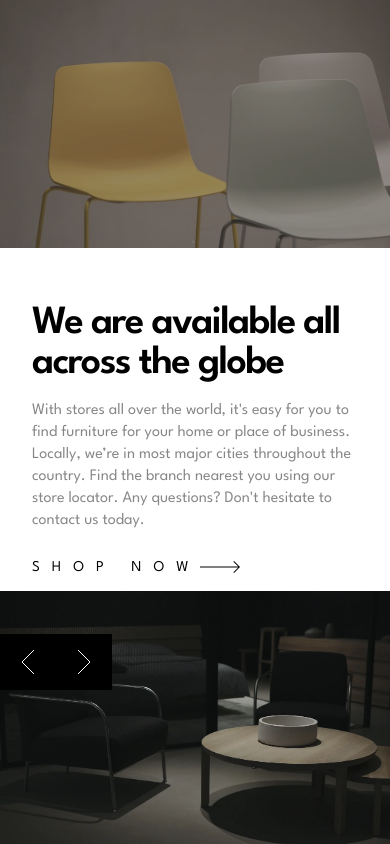
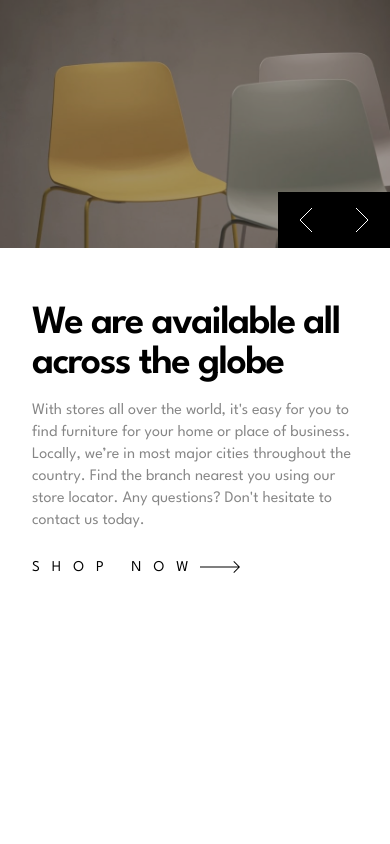
Before and after one commit to KoenvandenBerg/frontendmentor-room-homepage, a React (Vite) app: page / in a window 390 px wide. Shown: the top 844 px of the page. Built offline with nearby package versions, Linux system fonts and the light colour scheme.

Commit message:
Increase TopSection responsiveness

```diff
--- a/src/components/Homepage/CarouselButtons.tsx
+++ b/src/components/Homepage/CarouselButtons.tsx
@@ -5,7 +5,7 @@ type CarouselButtonProps = {
 
 export default function CarouselButtons(props: CarouselButtonProps) {
   return (
-    <nav className="h-[3.5rem] desktop:h-[5rem] w-[7rem] desktop:w-[10rem] flex absolute desktop:left-0 desktop:bottom-0">
+    <nav className="h-[3.5rem] desktop:h-[5rem] w-[7rem] desktop:w-[10rem] flex absolute desktop:left-0 right-0 desktop:top-[calc(100%-5rem)] top-[-3.5rem]">
       <button
         onClick={() => props.previous()}
         className="h-[3.5rem] w-[3.5rem] desktop:h-[5rem] desktop:w-[5rem] flex justify-center items-center bg-black hover:bg-dark-gray transition-colors duration-300"
--- a/src/components/Homepage/TopSection.tsx
+++ b/src/components/Homepage/TopSection.tsx
@@ -43,11 +43,11 @@ export default function TopSection() {
   }, [currentSection]);
 
   return (
-    <section className="h-[70%] flex flex-col desktop:flex-row">
-      <div className="flex-shrink-0 w-full desktop:w-[calc(70%-10rem)]">
+    <section className="h-full desktop:h-[70%] flex flex-col desktop:flex-row">
+      <div className="max-h-[50%] desktop:max-h-full desktop:h-full w-full desktop:w-[calc(70%-10rem)]">
         <ImageCarousel sections={sections} currentSection={currentSection} />
       </div>
-      <div className="relative w-full desktop:w-[calc(30%+10rem)] flex-shrink-0">
+      <div className="relative desktop:h-full w-full desktop:w-[calc(30%+10rem)]">
         <TextCarousel sections={sections} currentSection={currentSection} />
         <CarouselButtons next={nextSection} previous={previousSection} />
       </div>
```
